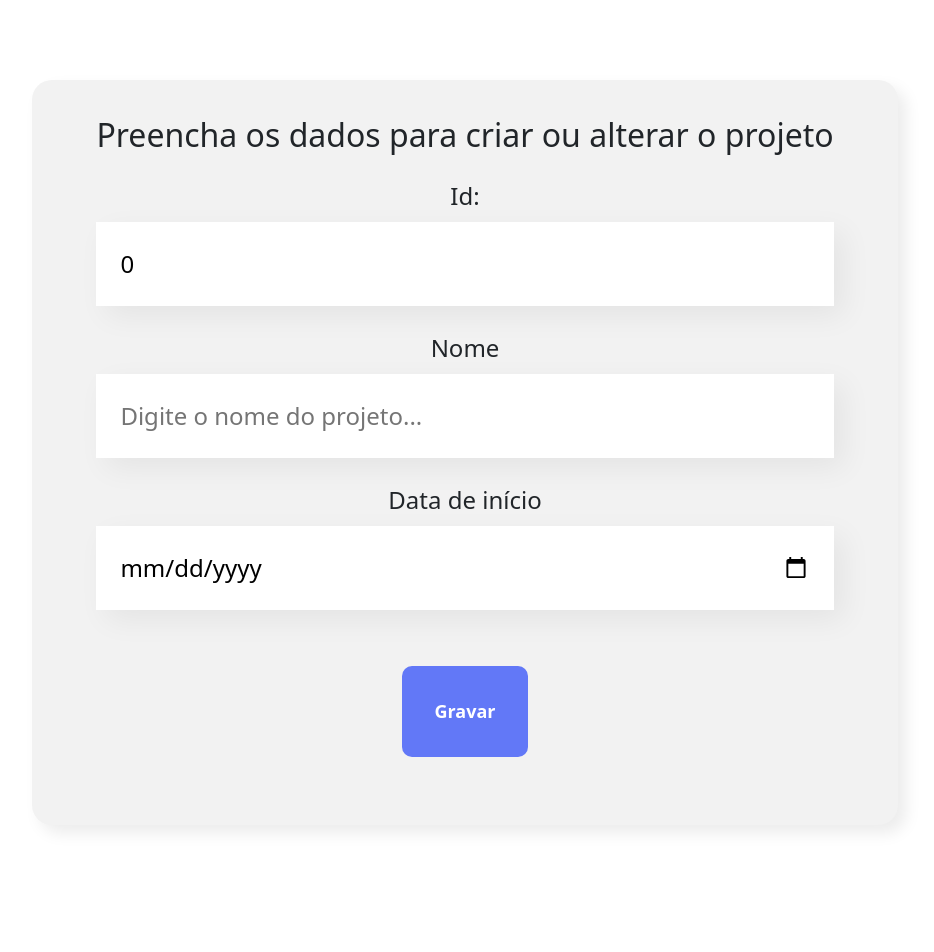
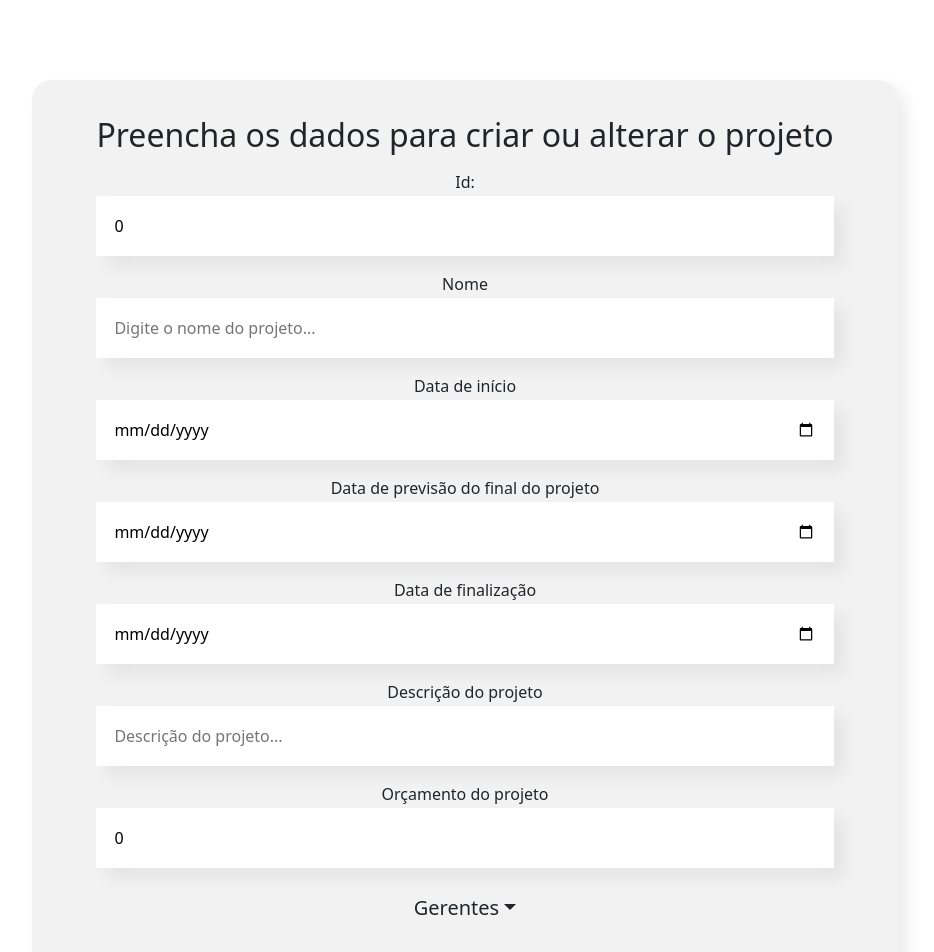
Before and after one commit to wmsisinfo/projeto-code-group-fe, a React (Create React App) app: page / in a window 1280 px wide. Shown: the top 952 px of the page, without its empty margins (175-1109 px from the left). Before the commit the page ends 905 px from the top, so only its background shows below. Built offline with nearby package versions, Linux system fonts and the light colour scheme.

Commit message:
Creating actions and reducers

```diff
--- a/package.json
+++ b/package.json
@@ -3,13 +3,17 @@
   "version": "0.1.0",
   "private": true,
   "dependencies": {
+    "@reduxjs/toolkit": "^1.9.7",
     "@testing-library/jest-dom": "^5.17.0",
     "@testing-library/react": "^13.4.0",
     "@testing-library/user-event": "^13.5.0",
     "bootstrap": "^5.3.2",
     "react": "^18.2.0",
     "react-dom": "^18.2.0",
+    "react-redux": "^8.1.3",
     "react-scripts": "5.0.1",
+    "redux": "^4.2.1",
+    "redux-thunk": "^2.4.2",
     "web-vitals": "^2.1.4"
   },
   "scripts": {
--- a/src/App.js
+++ b/src/App.js
@@ -1,14 +1,23 @@
 import { useState } from 'react';
+import { legacy_createStore as createStore, combineReducers, applyMiddleware } from "redux";
+import { Provider } from "react-redux";
+import ReduxThunk from "redux-thunk";
+import { configureStore } from '@reduxjs/toolkit'
+import projetoReducer from './store/reducers/projeto';
 import FormComponent  from './components/FormComponent';
 import './App.css';
 import "bootstrap/dist/css/bootstrap.min.css";
 import "bootstrap/dist/js/bootstrap.bundle.min";
 
+//const store = createStore(rootReducer, applyMiddleware(ReduxThunk));
+const store = configureStore({ reducer: {projeto: projetoReducer} })
 function App() {
   return (
-    <div className="App">
-      <FormComponent />
-    </div>
+    <Provider store={store}>
+      <div className="App">
+        <FormComponent />
+      </div>
+    </Provider>
   );
 }
 
--- /dev/null
+++ b/src/components/ComboBoxComponent/ComboBoxComponent.css
@@ -0,0 +1,7 @@
+.dropDown {
+    width: 100%;
+    height: 48px;
+    border-style: solid;
+    border-width: 2px;
+    border-color: red;
+}
--- /dev/null
+++ b/src/components/ComboBoxComponent/index.js
@@ -0,0 +1,23 @@
+
+const ComboBoxComponent = (props) => {
+
+    const clickOptionHandler = (event) => {
+        console.log(event.target.value);
+        props.clickOptionHandler(event.target.value)
+    }
+
+    return (
+        <div className="dropdown">
+            <button className="btn btn-lg dropdown-toggle" type="button" data-bs-toggle="dropdown" aria-expanded="false">
+                {props.label}
+            </button>
+            <ul className="dropdown-menu">
+                <li><a className="dropdown-item" href="#" onClick={clickOptionHandler}>Action</a></li>
+                <li><a className="dropdown-item" href="#" onClick={clickOptionHandler}>Another action</a></li>
+                <li><a className="dropdown-item" href="#" onClick={clickOptionHandler}>Something else here</a></li>
+            </ul>
+        </div>
+    )
+}
+
+export default ComboBoxComponent
--- a/src/components/FormComponent/index.js
+++ b/src/components/FormComponent/index.js
@@ -1,6 +1,7 @@
 import { useState } from 'react'
 import ButtonComponent from '../ButtonComponent'
 import TextFieldComponent from '../TextFieldComponent'
+import ComboBoxComponent from '../ComboBoxComponent';
 //import ListaSuspensa from '../ListaSuspensa'
 import './FormComponent.css'
 
@@ -9,6 +10,13 @@ const FormComponent = (props) => {
     const [nome, setNome] = useState('')
     const [id, setId] = useState(0);
     const[dataInicio, setDataInicio] = useState('');
+    const[dataPrevisaoFim, setDataPrevisaoFim] = useState('');
+    const[dataFim, setDataFim] = useState('');
+    const[descricao, setDescricao] = useState('');
+    const[status, setStatus] = useState('');
+    const[orcamento, setOrcamento] = useState(0);
+    const[risco, setRisco] = useState('');
+    const[idGerente, setIdGerente] = useState('');
     // const [cargo, setCargo] = useState('')
     // const [imagem, setImagem] = useState('')
     // const [time, setTime] = useState('')
@@ -57,13 +65,43 @@ const FormComponent = (props) => {
                     inputType="date"
                     changeContentHandler={valor => setDataInicio(valor)}
                 />
-                {/* <ListaSuspensa
-                    obrigatorio={true}
-                    label="Time"
-                    itens={props.times}
-                    valor={time}
-                    aoAlterado={valor => setTime(valor)}
-                /> */}
+                <TextFieldComponent
+                    mandatory={true}
+                    label="Data de previsão do final do projeto"
+                    placeholder="Digite a data prevista para o final do projeto"
+                    fieldValue={dataPrevisaoFim}
+                    isReadOnly={false}
+                    inputType="date"
+                    changeContentHandler={valor => setDataPrevisaoFim(valor)}
+                />
+                <TextFieldComponent
+                    mandatory={true}
+                    label="Data de finalização"
+                    placeholder="Digite de finalização do projeto"
+                    fieldValue={dataFim}
+                    isReadOnly={false}
+                    inputType="date"
+                    changeContentHandler={valor => setDataFim(valor)}
+                />
+                <TextFieldComponent
+                    mandatory={true}
+                    label="Descrição do projeto"
+                    placeholder="Descrição do projeto"
+                    fieldValue={descricao}
+                    isReadOnly={false}
+                    inputType="text"
+                    changeContentHandler={valor => setDescricao(valor)}
+                />
+                <TextFieldComponent
+                    mandatory={true}
+                    label="Orçamento do projeto"
+                    placeholder="Orçamento do projeto"
+                    fieldValue={orcamento}
+                    isReadOnly={false}
+                    inputType="number"
+                    changeContentHandler={valor => setOrcamento(valor)}
+                />
+                <ComboBoxComponent label="Gerentes" clickOptionHandler={valor => setIdGerente(valor)} />
                 <ButtonComponent>
                     Gravar
                 </ButtonComponent>
--- a/src/components/TextFieldComponent/TextFieldComponent.css
+++ b/src/components/TextFieldComponent/TextFieldComponent.css
@@ -1,19 +1,19 @@
 .text-field {
-    margin: 24px 0;
+    margin: 16px 0;
 }
 
 .text-field label {
     display: block;
-    margin-bottom: 8px;
-    font-size: 24px;
+    margin-bottom: 2px;
+    font-size: 16px;
 }
 
 .text-field input {
     background-color: #FFF;
-    box-shadow: 10px 10px 30px rgba(0, 0, 0, 0.06);
+    box-shadow: 10px 10px 16px rgba(0, 0, 0, 0.06);
     width: 100%;
     border: none;
-    font-size: 24px;
-    padding: 24px;
+    font-size: 16px;
+    padding: 18px;
     box-sizing: border-box;
 }
--- /dev/null
+++ b/src/store/reducers/projeto.js
@@ -0,0 +1,20 @@
+import { INSERT, DELETE, UPDATE, QUERY} from '../actions/projeto';
+
+const initialState = {
+    projetos: [],
+    gerentes: [],
+    status: []
+};
+
+export default (state = initialState, action) => {
+    switch (action.type) {
+      case INSERT:
+        return initialState;
+      case DELETE:
+        return initialState;
+      case UPDATE:
+        return initialState;
+      default:
+        return state;
+    }
+  };
```
Also changed, not shown: src/store/actions/projeto.js (added), 1 other file (tests, documents, lock files or other folders).
